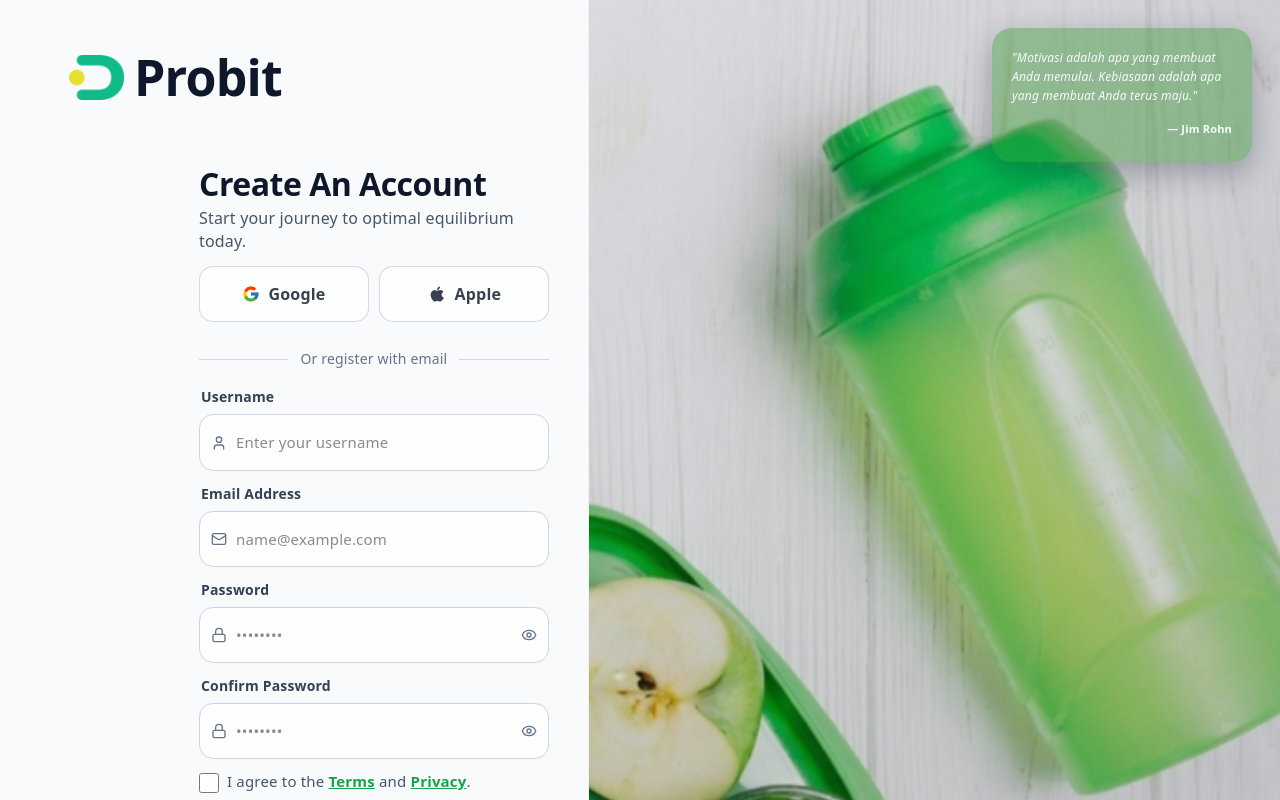
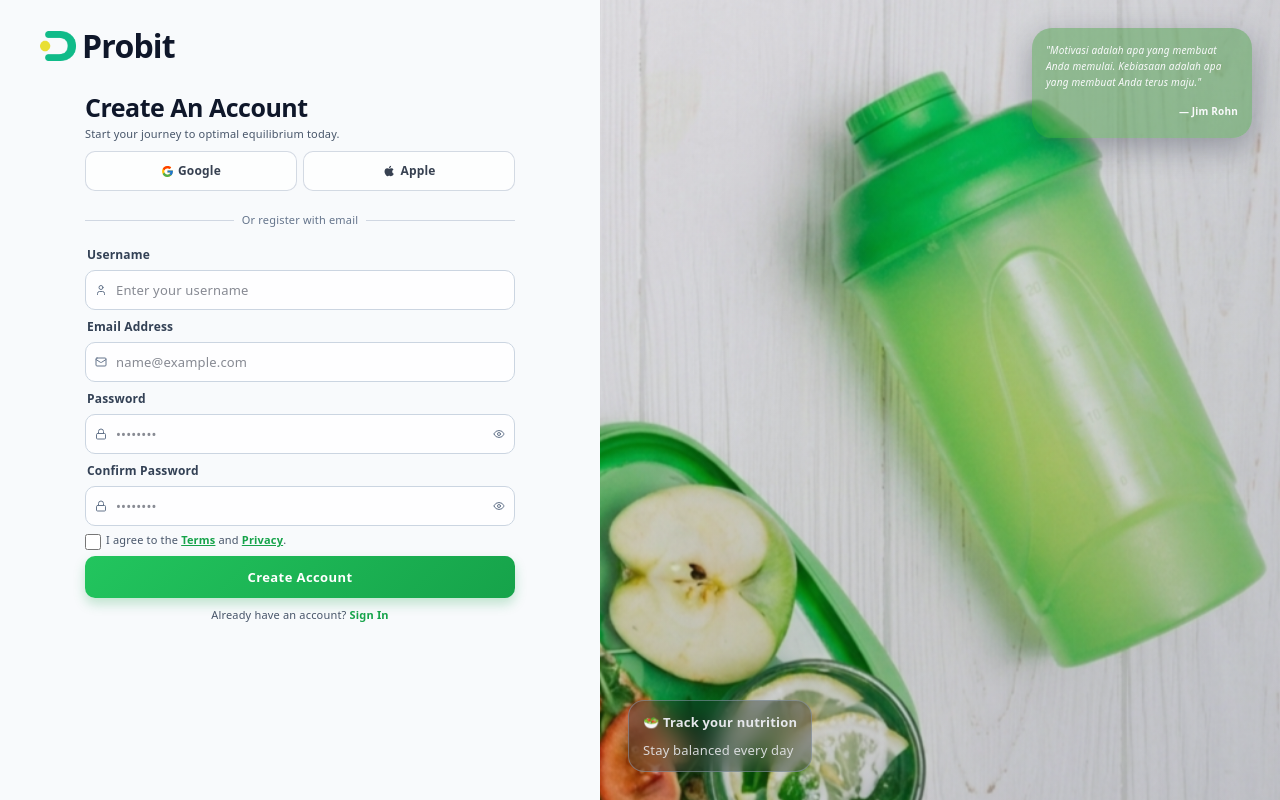
Before and after one commit to Arif04218/FrontendProbit, a React (Vite) app: page /register in a window 1280 px wide. Shown: the top 800 px of the page. Built offline with nearby package versions, Linux system fonts and the light colour scheme; no server answers.

Commit message:
Refactor styles in register.jsx for improved layout
Updated styles for the registration page, including adjustments to widths, heights, padding, and font sizes for various elements.

```diff
--- a/src/pages/register.jsx
+++ b/src/pages/register.jsx
@@ -69,11 +69,11 @@ const handleRegister = async () => {
 >
       {/* WRAPPER UTAMA */}
       <div
-        className="flex overflow-hidden w-full"
+        className="flex w-full"
         style={{
-          Width: "100px",
-          Height: "100vh",
-          borderRadius: "0px",
+          width: "100%",
+          height: "100vh",
+          overflow: "hidden",
           background: "#f5f5f5",
         }}
       >
@@ -81,26 +81,31 @@ const handleRegister = async () => {
         <div
           className="flex flex-col"
           style={{
-            width: "46%",
-            padding: "50px 119px",
+            width: "44%",
+            minWidth: "600px",
+            paddingTop: "28px",
+            paddingLeft: "40px",
+            paddingRight: "40px",
+            paddingBottom: "18px",
             background: "#f8fafc",
-            borderRight: "1px solid rgba(148, 163, 184, 0.1)",
+            display: "flex",
+            flexDirection: "column",
+            overflow: "hidden",
           }}
         >
           {/* Logo PROBIT */}
           <div
             className="flex items-center"
             style={{
-              gap: "10px",
-              marginLeft: "-50px",
+              gap: "6px",
             }}
           >
             <img
               src="/logo.png"
               alt="Probit Logo"
               style={{
-                width: "55px",
-                height: "55px",
+                width: "36px",
+                height: "36px",
                 objectFit: "contain",
                 borderRadius: "6px",
               }}
@@ -108,7 +113,7 @@ const handleRegister = async () => {
             <span
               style={{
                 fontWeight: 800,
-                fontSize: "50px",
+                fontSize: "32px",
                 color: "#0f172a",
                 letterSpacing: "-0.8px",
               }}
@@ -121,16 +126,18 @@ const handleRegister = async () => {
           <div
             className="w-full"
             style={{
-              maxWidth: "520px",
-              marginTop: "60px",
-              marginLeft: "80px",
+              width: "100%",
+              maxWidth: "430px",
+              marginTop: "28px",
+              marginLeft: "auto",
+              marginRight: "auto",
             }}
           >
             {/* Header */}
             <h2
               style={{
                 fontWeight: 700,
-                fontSize: "32px",
+                fontSize: "25px",
                 color: "#0f172a",
                 lineHeight: 1.2,
                 marginBottom: "4px",
@@ -142,10 +149,10 @@ const handleRegister = async () => {
             </h2>
             <p
               style={{
-                fontSize: "16px",
+                fontSize: "11px",
                 color: "#475569",
                 fontWeight: 500,
-                marginBottom: "14px",
+                marginBottom: "10px",
                 lineHeight: 1.4,
               }}
             >
@@ -153,25 +160,25 @@ const handleRegister = async () => {
             </p>
 
             {/* Social Buttons */}
-            <div className="flex" style={{ gap: "10px", marginBottom: "12px" }}>
+            <div className="flex" style={{ gap: "6px", marginBottom: "8px" }}>
               <button
                 onClick={() => googleRegister()}
                 className="flex-1 flex items-center justify-center"
                 style={{
                   background: "rgba(255,255,255,0.75)",
                   border: "1px solid rgba(148,163,184,0.4)",
-                  borderRadius: "14px",
-                  padding: "14px",
-                  fontSize: "16px",
+                  borderRadius: "10px",
+                  padding: "6px 10px",
+                  fontSize: "12px",
                   fontWeight: 600,
                   color: "#374151",
-                  gap: "8px",
+                  gap: "4px",
                   cursor: "pointer",
                 }}
               >
                 <svg
-                  width="18"
-                  height="18"
+                  width="13"
+                  height="13"
                   viewBox="0 0 48 48"
                 >
                   <path
@@ -199,18 +206,18 @@ const handleRegister = async () => {
             style={{
               background: "rgba(255,255,255,0.75)",
               border: "1px solid rgba(148,163,184,0.4)",
-              borderRadius: "14px",
-              padding: "14px",
-              fontSize: "16px",
+              borderRadius: "10px",
+              padding: "6px 10px",
+              fontSize: "12px",
               fontWeight: 600,
               color: "#374151",
-              gap: "8px",
+              gap: "4px",
               cursor: "pointer",
             }}
           >
                 <svg
-                  width="20"
-                  height="20"
+                  width="14"
+                  height="14"
                   viewBox="0 0 24 24"
                   fill="currentColor"
                 >
@@ -224,7 +231,7 @@ const handleRegister = async () => {
               style={{
                 display: "flex",
                 justifyContent: "center",
-                marginBottom: "12px",
+                marginBottom: "8px",
               }}
             >
 
@@ -233,7 +240,7 @@ const handleRegister = async () => {
             {/* Divider */}
             <div
               className="flex items-center"
-              style={{ gap: "10px", marginBottom: "12px" }}
+              style={{ gap: "6px", marginBottom: "8px" }}
             >
               <div
                 style={{
@@ -244,7 +251,7 @@ const handleRegister = async () => {
               />
               <span
                 style={{
-                  fontSize: "14px",
+                  fontSize: "11px",
                   color: "#64748b",
                   whiteSpace: "nowrap",
                   padding: "0 2px",
@@ -263,14 +270,14 @@ const handleRegister = async () => {
             </div>
 
             {/* Username */}
-            <div style={{ marginBottom: "10px" }}>
+            <div style={{ marginBottom: "4px" }}>
               <label
                 style={{
                   display: "block",
-                  fontSize: "14px",
+                  fontSize: "12px",
                   fontWeight: 700,
                   color: "#334155",
-                  marginBottom: "4px",
+                  marginBottom: "2px",
                   paddingLeft: "2px",
                 }}
               >
@@ -281,9 +288,9 @@ const handleRegister = async () => {
                 <User
                   className="absolute"
                   style={{
-                    left: "12px",
-                    width: "16px",
-                    height: "16px",
+                    left: "10px",
+                    width: "12px",
+                    height: "12px",
                     color: "#64748b",
                   }}
                 />
@@ -296,14 +303,14 @@ const handleRegister = async () => {
                   placeholder="Enter your username"
                   style={{
                     width: "100%",
-                    paddingLeft: "36px",
-                    paddingRight: "16px",
-                    paddingTop: "14px",
-                    paddingBottom: "14px",
+                    paddingLeft: "30px",
+                    paddingRight: "12px",
+                    paddingTop: "6px",
+                    paddingBottom: "6px",
                     background: "rgba(255,255,255,0.9)",
                     border: "1px solid #cbd5e1",
-                    borderRadius: "14px",
-                    fontSize: "15px",
+                    borderRadius: "10px",
+                    fontSize: "13px",
                     color: "#111827",
                     outline: "none",
                     fontFamily: "inherit",
@@ -316,14 +323,14 @@ const handleRegister = async () => {
             </div>
 
             {/* Email */}
-            <div style={{ marginBottom: "10px" }}>
+            <div style={{ marginBottom: "4px" }}>
               <label
                 style={{
                   display: "block",
-                  fontSize: "14px",
+                  fontSize: "12px",
                   fontWeight: 700,
                   color: "#334155",
-                  marginBottom: "4px",
+                  marginBottom: "2px",
                   paddingLeft: "2px",
                 }}
               >
@@ -333,9 +340,9 @@ const handleRegister = async () => {
                 <Mail
                   className="absolute"
                   style={{
-                    left: "12px",
-                    width: "16px",
-                    height: "16px",
+                    left: "10px",
+                    width: "12px",
+                    height: "12px",
                     color: "#64748b",
                   }}
                 />
@@ -347,14 +354,14 @@ const handleRegister = async () => {
                   placeholder="name@example.com"
                   style={{
                     width: "100%",
-                    paddingLeft: "36px",
-                    paddingRight: "16px",
-                    paddingTop: "14px",
-                    paddingBottom: "14px",
+                    paddingLeft: "30px",
+                    paddingRight: "12px",
+                    paddingTop: "6px",
+                    paddingBottom: "6px",
                     background: "rgba(255,255,255,0.9)",
                     border: "1px solid #cbd5e1",
-                    borderRadius: "14px",
-                    fontSize: "15px",
+                    borderRadius: "10px",
+                    fontSize: "13px",
                     color: "#111827",
                     outline: "none",
                     fontFamily: "inherit",
@@ -367,14 +374,14 @@ const handleRegister = async () => {
             </div>
 
             {/* Password */}
-            <div style={{ marginBottom: "10px" }}>
+            <div style={{ marginBottom: "4px" }}>
               <label
                 style={{
                   display: "block",
-                  fontSize: "14px",
+                  fontSize: "12px",
                   fontWeight: 700,
                   color: "#334155",
-                  marginBottom: "4px",
+                  marginBottom: "2px",
                   paddingLeft: "2px",
                 }}
               >
@@ -384,9 +391,9 @@ const handleRegister = async () => {
                 <Lock
                   className="absolute"
                   style={{
-                    left: "12px",
-                    width: "16px",
-                    height: "16px",
+                    left: "10px",
+                    width: "12px",
+                    height: "12px",
                     color: "#64748b",
                   }}
                 />
@@ -398,14 +405,14 @@ const handleRegister = async () => {
                   placeholder="••••••••"
                   style={{
                     width: "100%",
-                    paddingLeft: "36px",
-                    paddingRight: "40px",
-                    paddingTop: "14px",
-                    paddingBottom: "14px",
+                    paddingLeft: "30px",
+                    paddingRight: "34px",
+                    paddingTop: "6px",
+                    paddingBottom: "6px",
                     background: "rgba(255,255,255,0.9)",
                     border: "1px solid #cbd5e1",
-                    borderRadius: "14px",
-                    fontSize: "15px",
+                    borderRadius: "10px",
+                    fontSize: "13px",
                     color: "#111827",
                     outline: "none",
                     fontFamily: "inherit",
@@ -419,7 +426,7 @@ const handleRegister = async () => {
                   onClick={() => setShowPassword(!showPassword)}
                   className="absolute flex items-center"
                   style={{
-                    right: "12px",
+                    right: "10px",
                     background: "none",
                     border: "none",
                     cursor: "pointer",
@@ -428,23 +435,23 @@ const handleRegister = async () => {
                   }}
                 >
                   {showPassword ? (
-                    <EyeOff style={{ width: "16px", height: "16px" }} />
+                    <EyeOff style={{ width: "12px", height: "12px" }} />
                   ) : (
-                    <Eye style={{ width: "16px", height: "16px" }} />
+                    <Eye style={{ width: "12px", height: "12px" }} />
                   )}
                 </button>
               </div>
             </div>
 
             {/* Confirm Password */}
-            <div style={{ marginBottom: "12px" }}>
+            <div style={{ marginBottom: "6px" }}>
               <label
                 style={{
                   display: "block",
-                  fontSize: "14px",
+                  fontSize: "12px",
                   fontWeight: 700,
                   color: "#334155",
-                  marginBottom: "4px",
+                  marginBottom: "2px",
                   paddingLeft: "2px",
                 }}
               >
@@ -454,9 +461,9 @@ const handleRegister = async () => {
                 <Lock
                   className="absolute"
                   style={{
-                    left: "12px",
-                    width: "16px",
-                    height: "16px",
+                    left: "10px",
+                    width: "12px",
+                    height: "12px",
                     color: "#64748b",
                   }}
                 />
@@ -468,14 +475,14 @@ const handleRegister = async () => {
                   onChange={handleChange}
                   style={{
                     width: "100%",
-                    paddingLeft: "36px",
-                    paddingRight: "40px",
-                    paddingTop: "14px",
-                    paddingBottom: "14px",
+                    paddingLeft: "30px",
+                    paddingRight: "34px",
+                    paddingTop: "6px",
+                    paddingBottom: "6px",
                     background: "rgba(255,255,255,0.9)",
                     border: "1px solid #cbd5e1",
-                    borderRadius: "14px",
-                    fontSize: "15px",
+                    borderRadius: "10px",
+                    fontSize: "13px",
                     color: "#111827",
                     outline: "none",
                     fontFamily: "inherit",
@@ -489,7 +496,7 @@ const handleRegister = async () => {
                   onClick={() => setShowConfirmPassword(!showConfirmPassword)}
                   className="absolute flex items-center"
                   style={{
-                    right: "12px",
+                    right: "10px",
                     background: "none",
                     border: "none",
                     cursor: "pointer",
@@ -498,9 +505,9 @@ const handleRegister = async () => {
                   }}
                 >
                   {showConfirmPassword ? (
-                    <EyeOff style={{ width: "16px", height: "16px" }} />
+                    <EyeOff style={{ width: "12px", height: "12px" }} />
                   ) : (
-                    <Eye style={{ width: "16px", height: "16px" }} />
+                    <Eye style={{ width: "12px", height: "12px" }} />
                   )}
                 </button>
               </div>
@@ -509,22 +516,22 @@ const handleRegister = async () => {
             {/* Terms */}
             <div
               className="flex items-start"
-              style={{ gap: "8px", marginBottom: "14px" }}
+              style={{ gap: "5px", marginBottom: "6px" }}
             >
               <input
                 type="checkbox"
                 id="terms"
                 style={{
                   marginTop: "2px",
-                  width: "20px",
-                  height: "20px",
+                  width: "16px",
+                  height: "16px",
                   accentColor: "#22c55e",
                   flexShrink: 0,
                 }}
               />
               <label
                 htmlFor="terms"
-                style={{ fontSize: "15px", color: "#475569", lineHeight: 1.4 }}
+                style={{ fontSize: "11px", color: "#475569", lineHeight: 1.4 }}
               >
                 I agree to the{" "}
                 <Link
@@ -560,12 +567,12 @@ const handleRegister = async () => {
                 background: "linear-gradient(135deg,#22c55e,#16a34a)",
                 color: "#fff",
                 fontWeight: 700,
-                borderRadius: "14px",
-                padding: "16px",
-                fontSize: "18px",
+                borderRadius: "10px",
+                padding: "8px",
+                fontSize: "13px",
                 border: "none",
                 cursor: "pointer",
-                marginBottom: "12px",
+                marginBottom: "4px",
                 letterSpacing: "0.4px",
                 fontFamily: "inherit",
                 boxShadow: "0 6px 12px rgba(22,163,74,0.25)",
@@ -586,10 +593,11 @@ const handleRegister = async () => {
             <p
               style={{
                 textAlign: "center",
-                fontSize: "15px",
+                fontSize: "11px",
                 color: "#475569",
                 fontWeight: 500,
                 margin: 0,
+                marginTop: "0px",
               }}
             >
               Already have an account?{" "}
@@ -608,7 +616,7 @@ const handleRegister = async () => {
         </div>
 
         {/* Hero Image */}
-        <div className="relative overflow-hidden" style={{ width: "54%" }}>
+        <div className="relative overflow-hidden" style={{ width: "56%" }}>
           <img
             src="/ui_login.png"
             alt="Healthy lifestyle"
@@ -632,15 +640,15 @@ const handleRegister = async () => {
               right: "28px",
               background: "rgba(44, 146, 42, 0.4)",
               borderRadius: "20px",
-              padding: "20px",
-              width: "260px",
+              padding: "14px",
+              width: "220px",
               color: "#f9fafb",
               boxShadow: "0 10px 30px rgba(15,23,42,0.3)",
             }}
           >
             <p
               style={{
-                fontSize: "12px",
+                fontSize: "10px",
                 fontStyle: "italic",
                 lineHeight: 1.6,
                 fontWeight: 500,
@@ -653,9 +661,9 @@ const handleRegister = async () => {
             <span
               style={{
                 display: "block",
-                fontSize: "11px",
+                fontSize: "10px",
                 fontWeight: 700,
-                marginTop: "10px",
+                marginTop: "8px",
                 textAlign: "right",
                 color: "#f9fafb",
               }}
@@ -673,20 +681,20 @@ const handleRegister = async () => {
               background: "rgba(15,23,42,0.3)",
               backdropFilter: "blur(12px)",
               borderRadius: "16px",
-              padding: "12px 18px",
+              padding: "8px 14px",
               color: "#e5e7eb",
               border: "1px solid rgba(148,163,184,0.5)",
             }}
           >
-            <p style={{ fontSize: "16px", fontWeight: 700, margin: 0 }}>
+            <p style={{ fontSize: "13px", fontWeight: 700, margin: 0 }}>
               🥗 Track your nutrition
             </p>
             <p
               style={{
-                fontSize: "16px",
+                fontSize: "13px",
                 margin: 0,
                 opacity: 0.9,
-                marginTop: "3px",
+                marginTop: "2px",
               }}
             >
               Stay balanced every day
```
